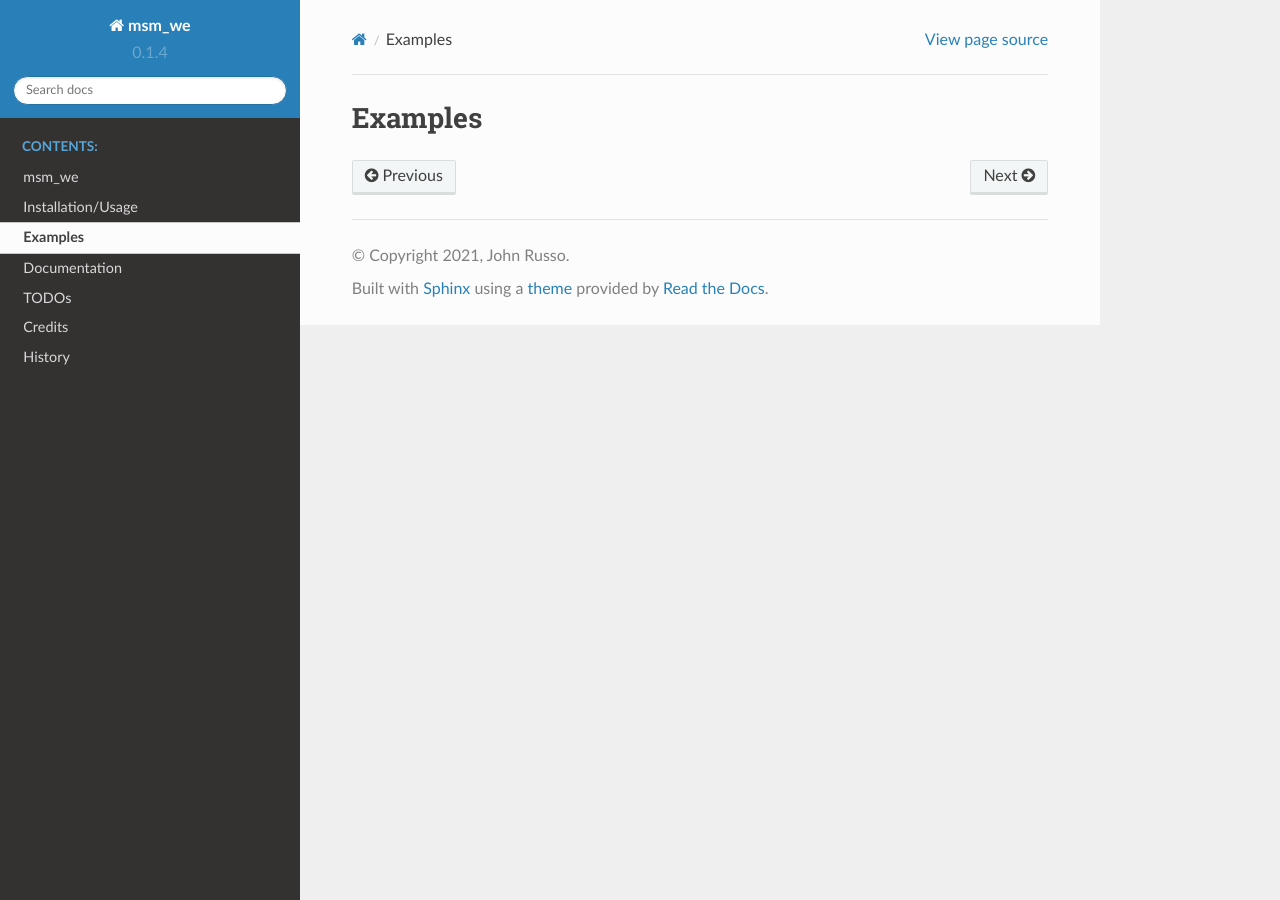
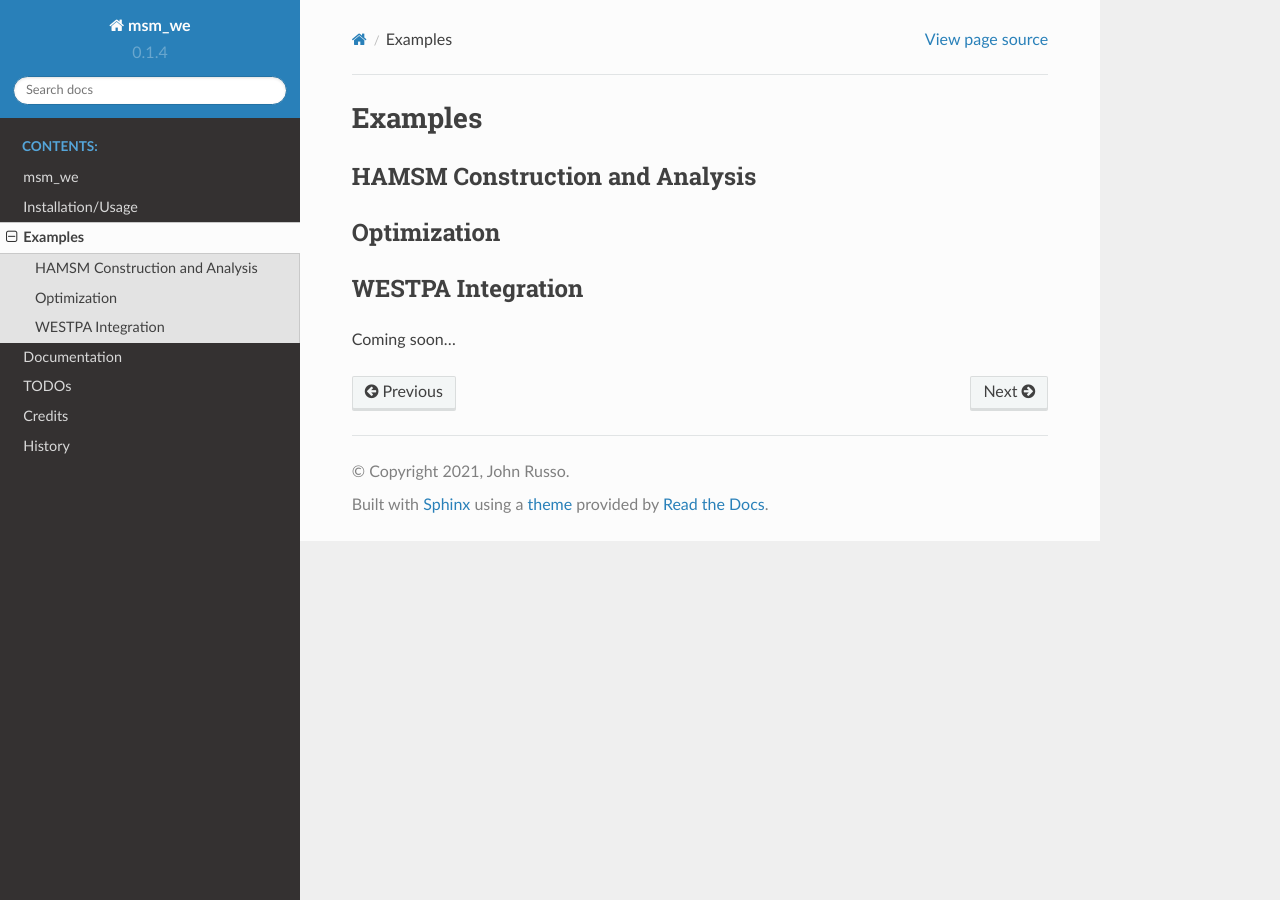
Before and after one commit to jdrusso/msm_we, a Sphinx documentation site: the page built from docs/examples.rst, in a window 1280 px wide. Built offline with Sphinx 7.4.7 and the Read the Docs theme 2.0.0, drawn with Linux system fonts in a browser that asks for light colours; pages that are not in the unit, such as notebooks, are missing from menus.

Commit message:
Added documentation for WESTPA plugins

```diff
--- a/README.rst
+++ b/README.rst
@@ -28,6 +28,8 @@ Features
 * Estimate steady-state distributions
 * Estimate flux profiles
 * Estimate committors
+* WESTPA plugins to automate haMSM construction
+* WESTPA plugin to automate bin+allocation optimization
 
 
 Known Issues
--- a/docs/examples.rst
+++ b/docs/examples.rst
@@ -1,9 +1,23 @@
 Examples
 ========
+
+HAMSM Construction and Analysis
+-------------------------------
 
 .. toctree::
    :maxdepth: 1
 
    _examples/hamsm_construction
    _examples/analysis
+
+Optimization
+------------
+
+.. toctree::
+   :maxdepth: 1
+
    _examples/optimization
+
+WESTPA Integration
+------------------
+Coming soon...
--- a/docs/usage.rst
+++ b/docs/usage.rst
@@ -297,3 +297,8 @@ In this case, we optimize for minimizing flux variance.
         target_pcoord_bounds,
         stratified_clusterer
     )
+
+WESTPA Integration
+------------------
+
+Coming soon...
```
Also changed, not shown: docs/api.rst (+13 -0 lines), 1 other file.
